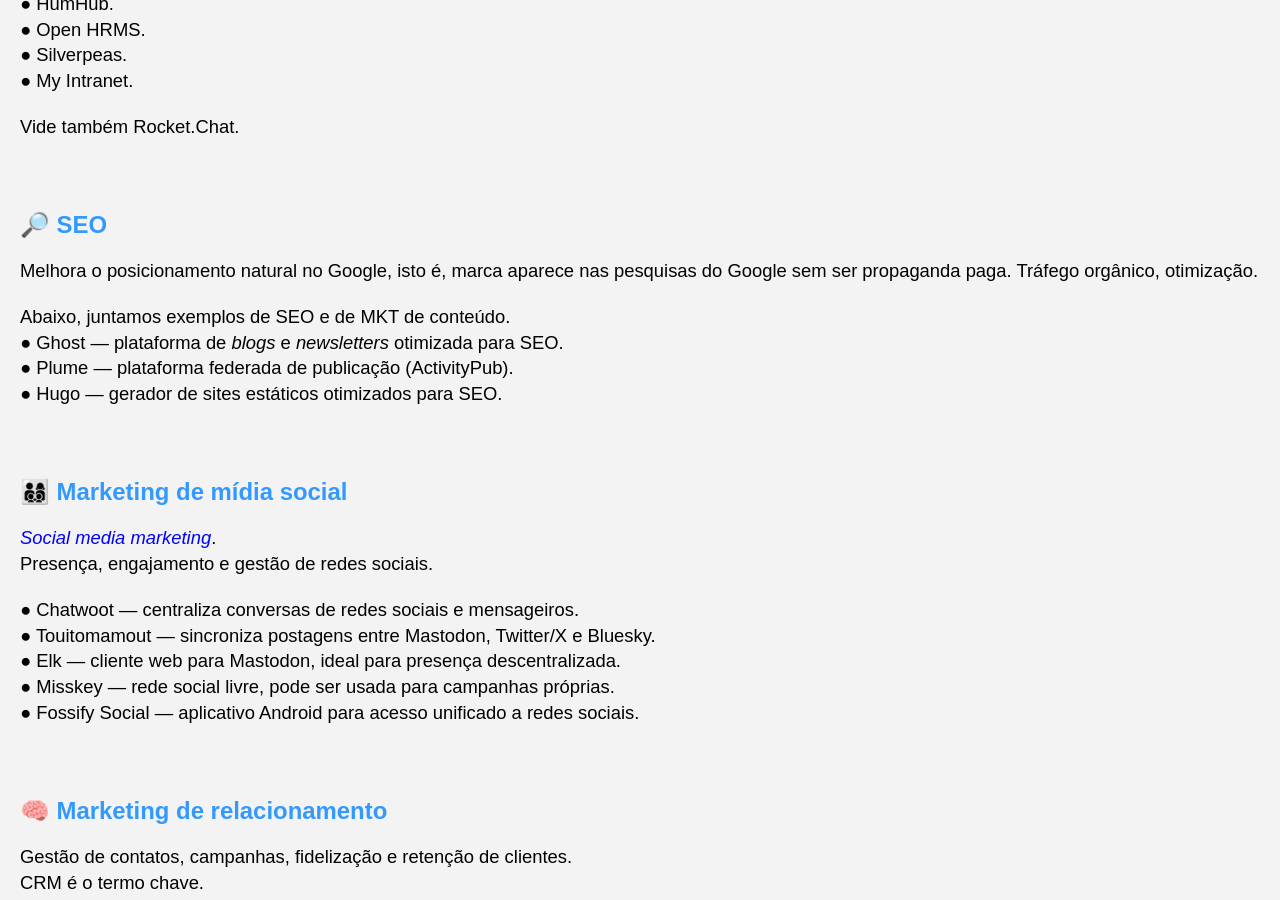
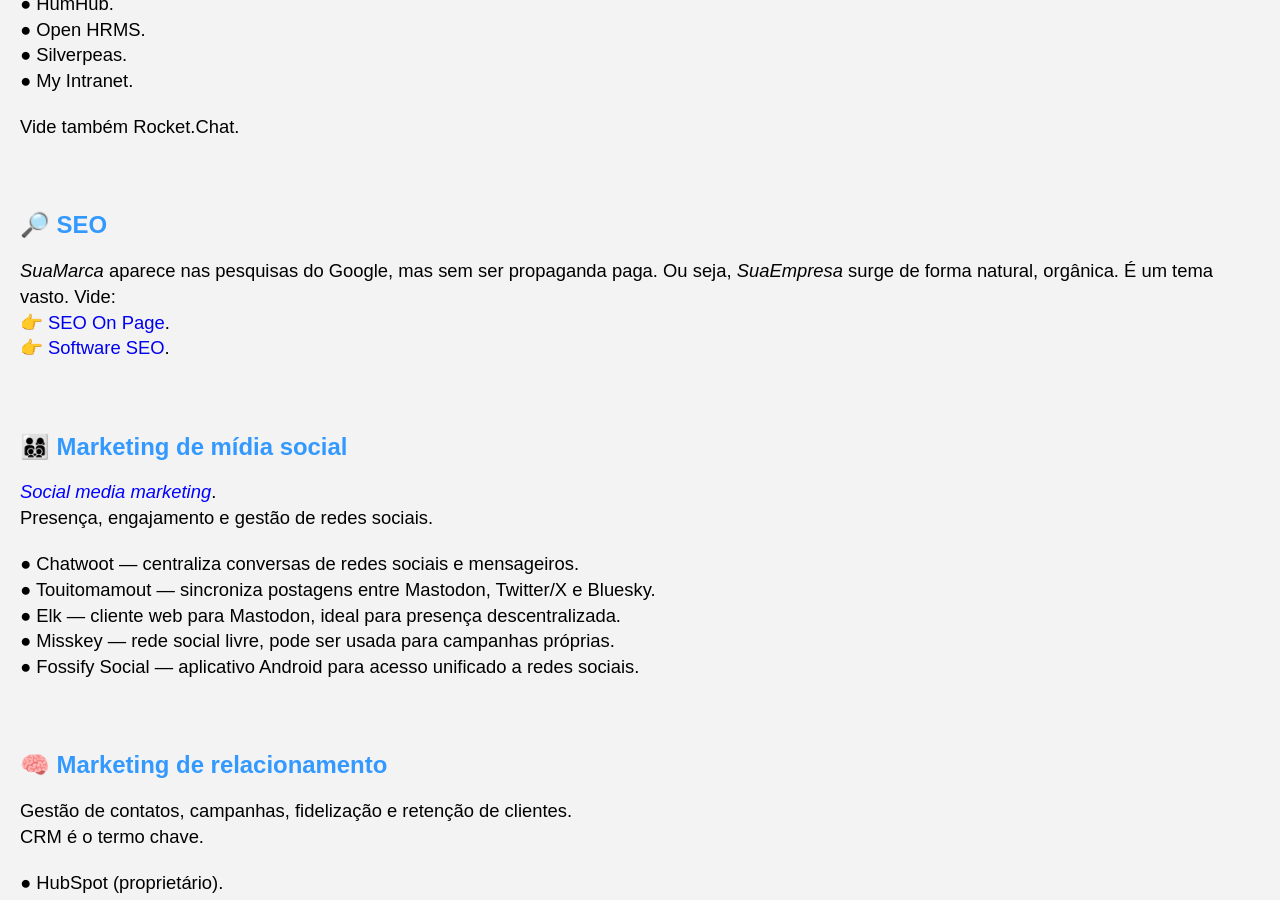
Before and after one commit to Joesynth/joesynth.github.io, a Jekyll site: the page built from _posts/2021-01-14-softwares-de-marketing-77-casos.md, in a window 1280 px wide and 900 px high, scrolled down 3425 px. Built offline with Jekyll 4.4.1, drawn with Linux system fonts in a browser that asks for light colours.

Commit message:
Update 2021-01-14-softwares-de-marketing-77-casos.md

```diff
--- a/_posts/2021-01-14-softwares-de-marketing-77-casos.md
+++ b/_posts/2021-01-14-softwares-de-marketing-77-casos.md
@@ -24,6 +24,8 @@
 <li>🔁️ Plugins</li>
 <li>Scheduler</li>
 </ul>
+
+
 
 <pre>💻 Plataforma<br />📜 Licença<br />🎈 Software livre<br />🔒️ Software proprietário</pre>
 
@@ -68,8 +70,11 @@
 
 ## 🔎️ SEO
 
-<p>Melhora o posicionamento natural no Google, isto é, marca aparece nas pesquisas do Google sem ser propaganda paga. Tráfego orgânico, otimização.</p>
-<p>Abaixo, juntamos exemplos de SEO e de MKT de conteúdo.<br />● Ghost — plataforma de <em>blogs</em> e <em>newsletters</em> otimizada para SEO.<br />● Plume — plataforma federada de publicação (ActivityPub).<br />● Hugo — gerador de sites estáticos otimizados para SEO.</p>
+*SuaMarca* aparece nas pesquisas do Google, mas sem ser propaganda paga. Ou seja, *SuaEmpresa* surge de forma natural, orgânica.
+É um tema vasto. Vide:
+👉️ [SEO On Page](/seo-on-page).
+👉️ [Software SEO](/software-seo).
+
 
 
 ## 👨‍👩‍👦‍👦️ Marketing de mídia social
```
